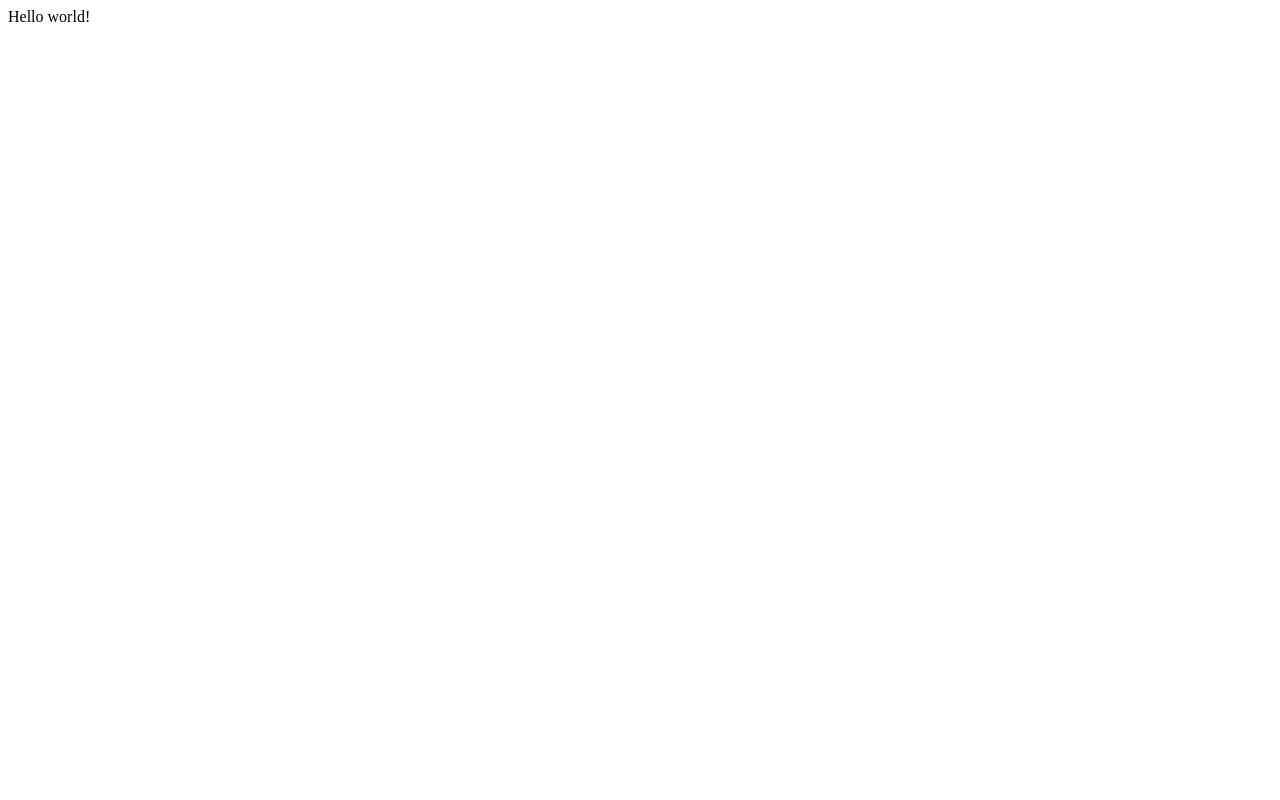
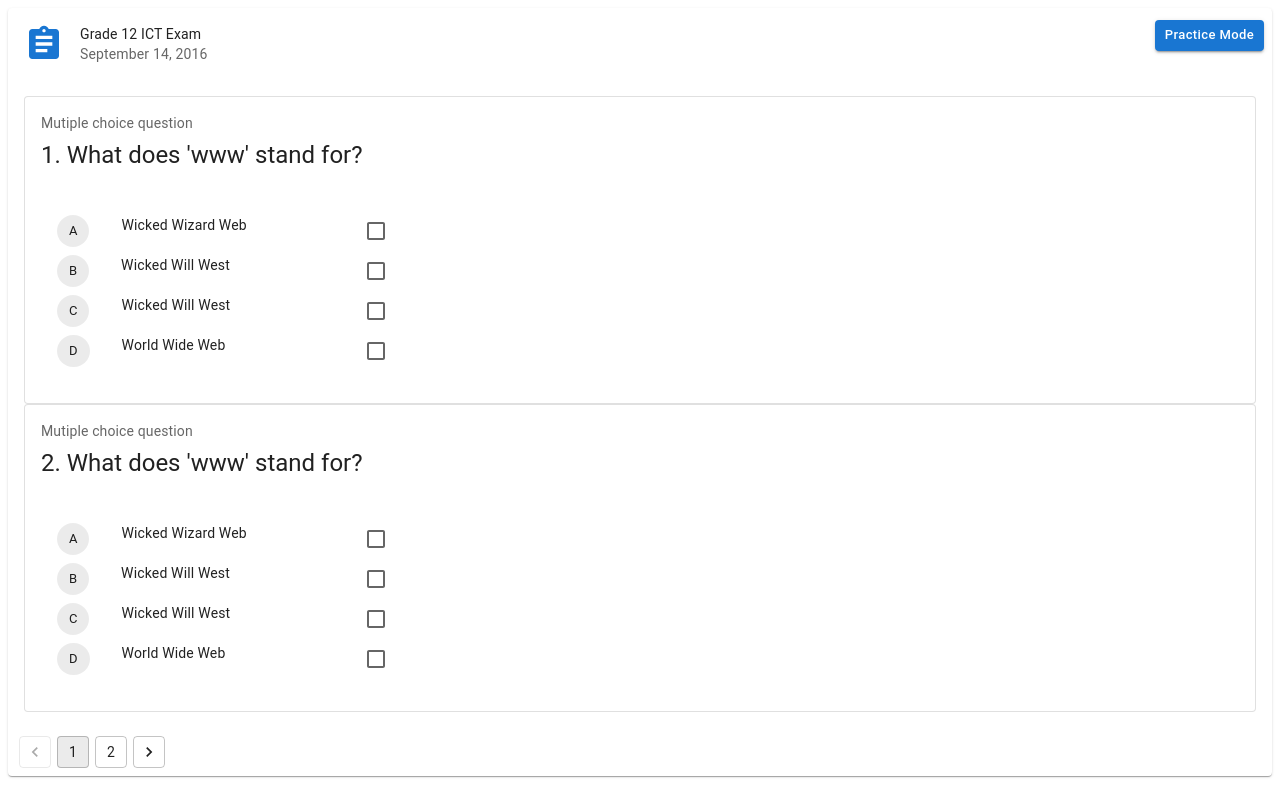
Before and after one commit to arunadmap/gatsby-mcq, a Gatsby site: page / in a window 1280 px wide. Built offline with nearby package versions, Linux system fonts and the light colour scheme; Gatsby itself is replaced by a stand-in of ours.

Commit message:
Add mcq paper

```diff
--- a/package.json
+++ b/package.json
@@ -14,6 +14,11 @@
     "test": "echo \"Write tests! -> https://gatsby.dev/unit-testing\" && exit 1"
   },
   "dependencies": {
+    "@emotion/react": "^11.7.1",
+    "@emotion/styled": "^11.6.0",
+    "@mui/icons-material": "^5.4.2",
+    "@mui/material": "^5.4.2",
+    "antd": "^4.18.7",
     "gatsby": "^4.7.2",
     "react": "^17.0.1",
     "react-dom": "^17.0.1"
--- /dev/null
+++ b/src/pages/answer-list.js
@@ -0,0 +1,48 @@
+import React from "react"
+import { Chip, Checkbox, Stack, List, ListItem, ListItemAvatar, ListItemText, ListItemButton } from "@mui/material"
+
+const AnswersList = ({ answers }) => {
+  const [checked, setChecked] = React.useState([0])
+
+  const handleToggle = (value) => () => {
+    const currentIndex = checked.indexOf(value)
+    const newChecked = [...checked]
+
+    if (currentIndex === -1) {
+      newChecked.push(value)
+    } else {
+      newChecked.splice(currentIndex, 1)
+    }
+
+    setChecked(newChecked)
+  }
+  return (
+    <List dense sx={{ width: '100%', maxWidth: 360, bgcolor: 'background.paper' }}>
+      {answers.map((value) => {
+        const labelId = `checkbox-list-secondary-label-${value.key}`;
+        return (
+          <ListItem
+            key={value.key}
+            secondaryAction={
+              <Checkbox
+                edge="end"
+                onChange={handleToggle(value.key)}
+                checked={checked.indexOf(value.key) !== -1}
+                inputProps={{ 'aria-labelledby': labelId }}
+              />
+            }
+            disablePadding>
+            <ListItemButton>
+              <Stack direction="row" spacing={4}>
+                <Chip label={value.index} />
+                <ListItemText id={labelId} primary={value.content} />
+              </Stack>
+            </ListItemButton>
+          </ListItem>
+        )
+      })}
+    </List>
+  )
+}
+
+export default AnswersList
--- a/src/pages/index.js
+++ b/src/pages/index.js
@@ -1,5 +1,62 @@
-import React from "react"
+import React, { ReactFragment, useState} from "react"
+import {
+  CardActions,
+  Button, Typography,
+  CardHeader, CardContent,
+  Card,
+  Pagination,
+  Stack
+} from "@mui/material"
+import AssignmentIcon from '@mui/icons-material/Assignment'
+import RestoreIcon from '@mui/icons-material/Restore'
+import AnswersList from "./answer-list"
+import data from './questionPaper.json'
 
 export default function Home() {
-  return <div>Hello world!</div>
+
+const [pageCount, setPageCount] = useState(data.NumberOfQuestions);
+
+return (
+    <>
+      <Card >
+        <CardHeader
+          avatar={
+            <AssignmentIcon color="primary" sx={{ fontSize: 40 }} />
+          }
+          action={
+            <Button variant="contained" size="small" style={{ textTransform: 'none' }}>
+              Practice Mode
+            </Button>
+          }
+          title="Grade 12 ICT Exam"
+          subheader="September 14, 2016"
+        />
+        <CardContent>
+          {
+            data.questions.map((question) => (
+              <>
+                <Card variant="outlined">
+                  <CardHeader
+                    title={<div><Typography sx={{ fontSize: 14 }} color="text.secondary" gutterBottom>
+                      Mutiple choice question
+                    </Typography>
+                      <Typography variant="h5" component="div">
+                        {question.index}.   {question.content}
+                      </Typography></div>}
+                  />
+                  <CardContent>
+                    <AnswersList answers={question.answers}></AnswersList>
+                  </CardContent>
+                </Card>
+              </>
+            ))}
+        </CardContent>
+        <CardActions>
+          <Stack spacing={2}>
+            <Pagination count={pageCount} variant="outlined" shape="rounded" />
+          </Stack>
+        </CardActions>
+      </Card>
+    </>
+  )
 }
--- /dev/null
+++ b/src/pages/questionPaper.json
@@ -0,0 +1,60 @@
+{
+    "questions": [
+        {
+            "content": "What does 'www' stand for?",
+            "index": "1",
+            "key": 1,
+            "answers": [
+                {
+                    "key": 1,
+                    "index": "A",
+                    "content": "Wicked Wizard Web"
+                },
+                {
+                    "key": 2,
+                    "index": "B",
+                    "content": "Wicked Will West"
+                },
+                {
+                    "key": 3,
+                    "index": "C",
+                    "content": "Wicked Will West"
+                },
+                {
+                    "key": 4,
+                    "index": "D",
+                    "content": "World Wide Web"
+                }
+            ]
+        },
+        {
+            "content": "What does 'www' stand for?",
+            "index": "2",
+            "key": 2,
+            "answers": [
+                {
+                    "key": 1,
+                    "index": "A",
+                    "content": "Wicked Wizard Web"
+                },
+                {
+                    "key": 2,
+                    "index": "B",
+                    "content": "Wicked Will West"
+                },
+                {
+                    "key": 3,
+                    "index": "C",
+                    "content": "Wicked Will West"
+                },
+                {
+                    "key": 4,
+                    "index": "D",
+                    "content": "World Wide Web"
+                }
+            ]
+        }
+
+    ],
+    "NumberOfQuestions": 2
+}
```
Also changed, not shown: src/pages/answers.js (added, +23 -0 lines), 1 other file.
